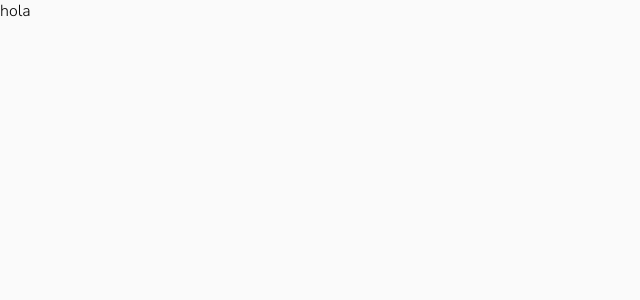
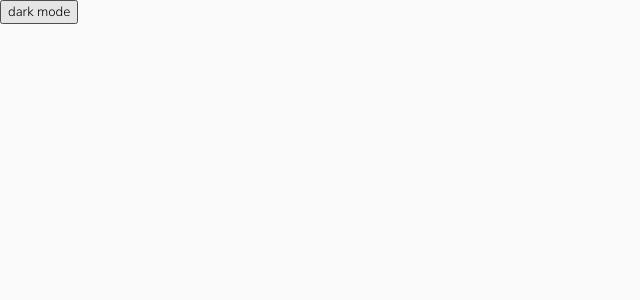
Before and after one commit to Dze-lle/countries-api-typescript, a React (Create React App) app: page / in a window 1280 px wide. Shown: the top 300 px of the page, without its empty margins (0-640 px from the left). Built offline with nearby package versions, Linux system fonts and the light colour scheme.

Commit message:
adding themeContext

```diff
--- a/src/App.tsx
+++ b/src/App.tsx
@@ -1,7 +1,12 @@
+import Navbar from "./components/Navbar";
 import "./assets/scss/style.scss";
 
 function App() {
-  return <main className="app">hola</main>;
+  return (
+    <main className="app">
+      <Navbar />
+    </main>
+  );
 }
 
 export default App;
--- /dev/null
+++ b/src/components/Navbar.tsx
@@ -0,0 +1,14 @@
+import React from "react";
+
+const Navbar = () => {
+  return (
+    <nav>
+      <div></div>
+      <div>
+        <button>dark mode</button>
+      </div>
+    </nav>
+  );
+};
+
+export default Navbar;
--- /dev/null
+++ b/src/context/ThemeContext.ts
@@ -0,0 +1,3 @@
+import { createContext } from "vm";
+
+// createContext
--- /dev/null
+++ b/src/interfaces/index.ts
@@ -0,0 +1,3 @@
+export interface ITheme {
+  darkMode: boolean;
+}
```
Also changed, not shown: src/context/ThemeProvider.tsx (added, +10 -0 lines).
